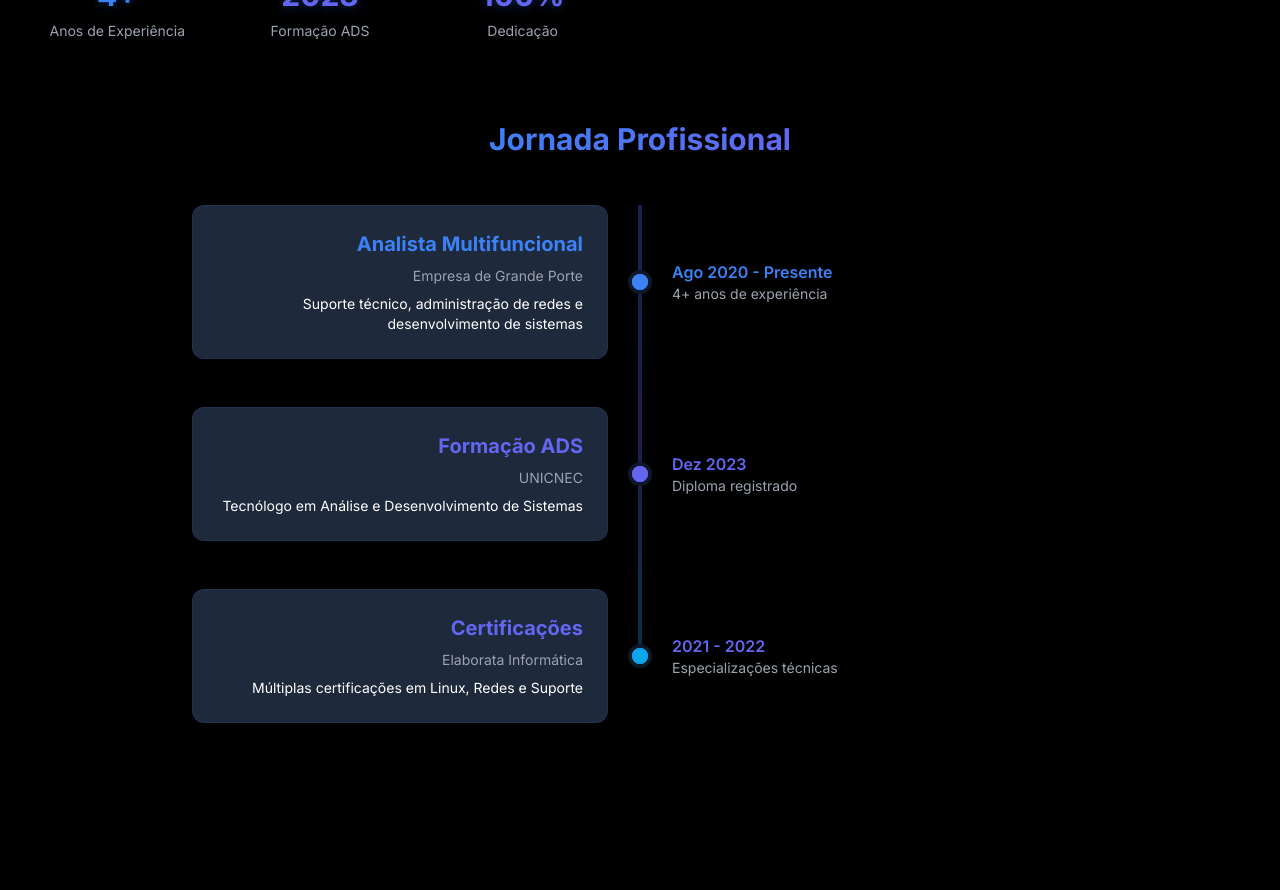
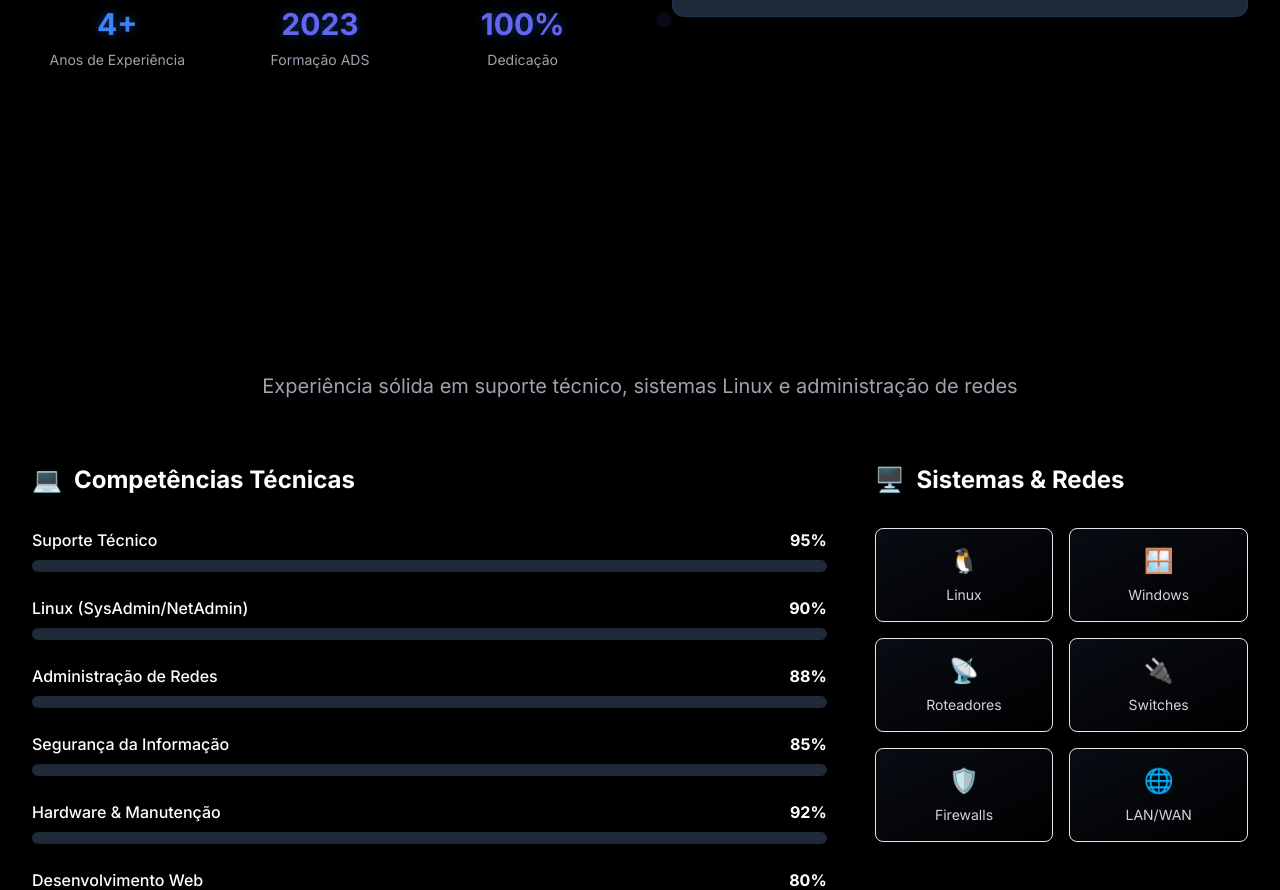
Before and after one commit to gabriellsd/portfolio-gabriel, a Next.js app: page / in a window 1280 px wide. Shown: the part 1420-2310 px from the top of the page. Built offline with nearby package versions, Linux system fonts and the light colour scheme.

Commit message:
feat: Remover seção da timeline profissional

```diff
--- a/app/components/About.tsx
+++ b/app/components/About.tsx
@@ -103,93 +103,6 @@ const About: React.FC = () => {
             <div className="absolute top-1/2 -right-8 w-3 h-3 bg-accent-500/30 rounded-full animate-float opacity-35" style={{ animationDelay: '4s' }}></div>
           </div>
         </div>
-
-        {/* Professional Journey Timeline with Enhanced Effects */}
-        <div className="mt-20">
-          <h3 className="text-3xl font-bold text-center text-white mb-12">
-            <span className="gradient-text">
-              Jornada Profissional
-            </span>
-          </h3>
-
-          {/* Enhanced Timeline */}
-          <div className="max-w-4xl mx-auto relative">
-            {/* Timeline Line - apenas para desktop */}
-            <div className="hidden md:block absolute left-1/2 transform -translate-x-1/2 w-1 bg-gradient-to-b from-primary-500 via-tech-purple to-accent-500 opacity-30" style={{ height: 'calc(100% - 4rem)' }}></div>
-
-            {/* Timeline Items */}
-            <div className="space-y-12">
-              {/* Current Position */}
-              <div className="md:flex md:items-center relative">
-                <div className="md:flex-1 md:pr-8 md:text-right">
-                  <div className="pro-card hover-lift p-6">
-                    <h4 className="text-xl font-bold text-primary-500 mb-2">Analista Multifuncional</h4>
-                    <p className="text-tech-gray text-sm mb-2">Empresa de Grande Porte</p>
-                    <p className="text-white text-sm">
-                      Suporte técnico, administração de redes e desenvolvimento de sistemas
-                    </p>
-                  </div>
-                </div>
-
-                {/* Timeline Dot - apenas para desktop */}
-                <div className="hidden md:block absolute left-1/2 transform -translate-x-1/2 w-6 h-6 bg-primary-500 rounded-full border-4 border-dark-bg shadow-lg z-10">
-                  <div className="w-full h-full bg-primary-500 rounded-full animate-pulse"></div>
-                </div>
-
-                <div className="md:flex-1 md:pl-8 mt-4 md:mt-0">
-                  <div className="text-primary-500 font-semibold">Ago 2020 - Presente</div>
-                  <div className="text-tech-gray text-sm">4+ anos de experiência</div>
-                </div>
-              </div>
-
-              {/* Education */}
-              <div className="md:flex md:items-center relative">
-                <div className="md:flex-1 md:pr-8 md:text-right">
-                  <div className="pro-card hover-lift p-6">
-                    <h4 className="text-xl font-bold text-tech-purple mb-2">Formação ADS</h4>
-                    <p className="text-tech-gray text-sm mb-2">UNICNEC</p>
-                    <p className="text-white text-sm">
-                      Tecnólogo em Análise e Desenvolvimento de Sistemas
-                    </p>
-                  </div>
-                </div>
-
-                {/* Timeline Dot - apenas para desktop */}
-                <div className="hidden md:block absolute left-1/2 transform -translate-x-1/2 w-6 h-6 bg-tech-purple rounded-full border-4 border-dark-bg shadow-lg z-10">
-                  <div className="w-full h-full bg-tech-purple rounded-full"></div>
-                </div>
-
-                <div className="md:flex-1 md:pl-8 mt-4 md:mt-0">
-                  <div className="text-tech-purple font-semibold">Dez 2023</div>
-                  <div className="text-tech-gray text-sm">Diploma registrado</div>
-                </div>
-              </div>
-
-              {/* Certifications */}
-              <div className="md:flex md:items-center relative">
-                <div className="md:flex-1 md:pr-8 md:text-right">
-                  <div className="pro-card hover-lift p-6">
-                    <h4 className="text-xl font-bold text-accent-500 mb-2">Certificações</h4>
-                    <p className="text-tech-gray text-sm mb-2">Elaborata Informática</p>
-                    <p className="text-white text-sm">
-                      Múltiplas certificações em Linux, Redes e Suporte
-                    </p>
-                  </div>
-                </div>
-
-                {/* Timeline Dot - apenas para desktop */}
-                <div className="hidden md:block absolute left-1/2 transform -translate-x-1/2 w-6 h-6 bg-accent-500 rounded-full border-4 border-dark-bg shadow-lg z-10">
-                  <div className="w-full h-full bg-accent-500 rounded-full"></div>
-                </div>
-
-                <div className="md:flex-1 md:pl-8 mt-4 md:mt-0">
-                  <div className="text-accent-500 font-semibold">2021 - 2022</div>
-                  <div className="text-tech-gray text-sm">Especializações técnicas</div>
-                </div>
-              </div>
-            </div>
-          </div>
-        </div>
       </div>
     </section>
   )
```
